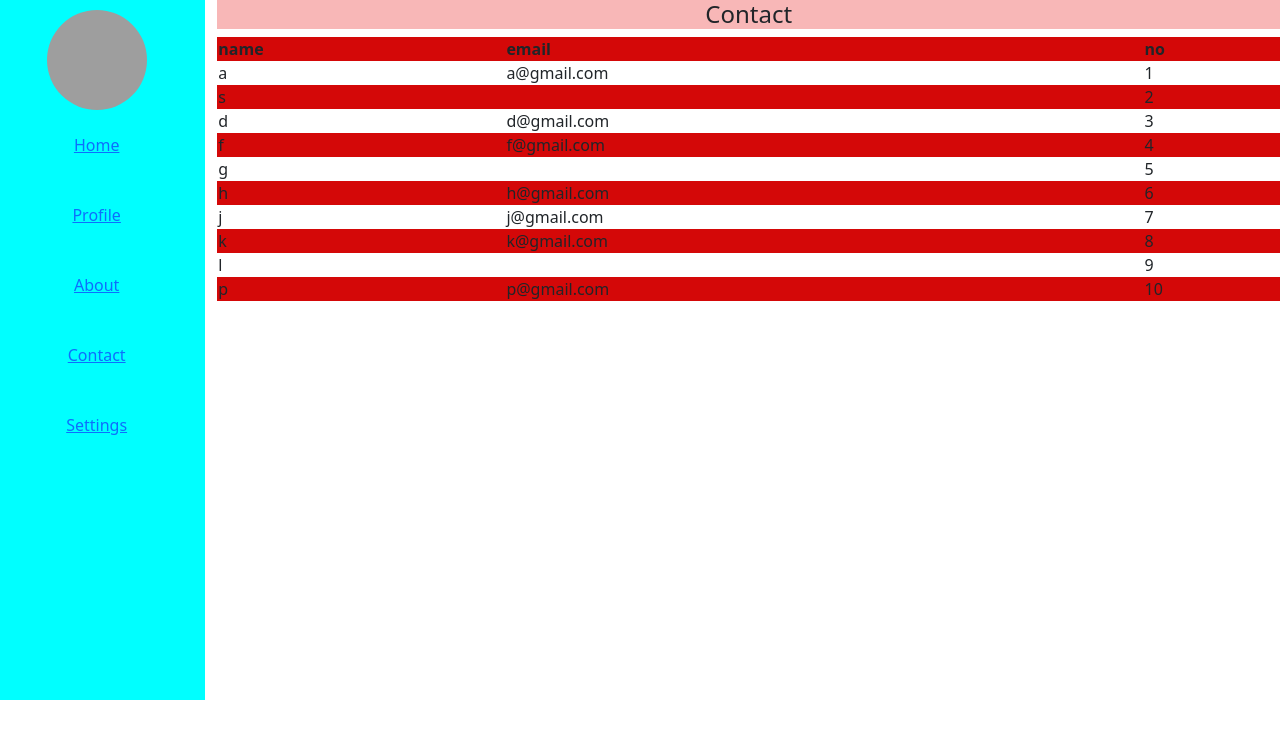
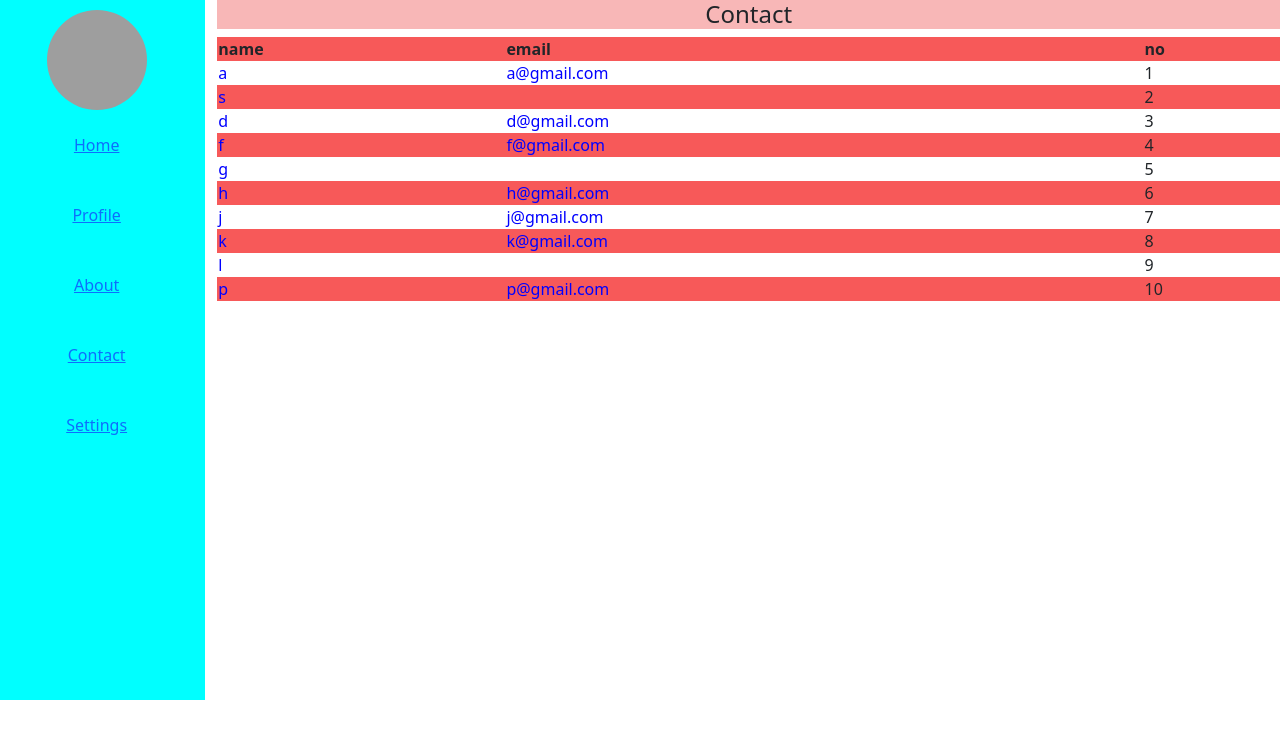
Before and after one commit to Narendra-UI/angular-ivy-atxvej, an Angular app: page /contact in a window 1280 px wide. Shown: the top 738 px of the page. Built offline with nearby package versions, Linux system fonts and the light colour scheme; grey boxes are pictures that could not be loaded.

Commit message:
2 files modified

```diff
--- a/src/app/contact/contact.component.css
+++ b/src/app/contact/contact.component.css
@@ -4,5 +4,5 @@
   top: 0;
 }
 tr:nth-child(odd) {
-  background-color: #d40808;
+  background-color: #f75959;
 }
--- a/src/app/contact/contact.component.html
+++ b/src/app/contact/contact.component.html
@@ -7,8 +7,12 @@
     <th scope="col">no</th>
   </tr>
   <tr *ngFor="let Emp of employs">
-    <td>{{ Emp.name }}</td>
-    <td>{{ Emp.email }}</td>
+    <td [ngStyle]="{ color: 'blue' }">{{ Emp.name }}</td>
+    <td [ngStyle]="{ color: 'blue' }">{{ Emp.email }}</td>
     <td>{{ Emp.no }}</td>
   </tr>
 </table>
+
+<div *ngIf="employs.length == 0">
+  <p>No email.</p>
+</div>
```
